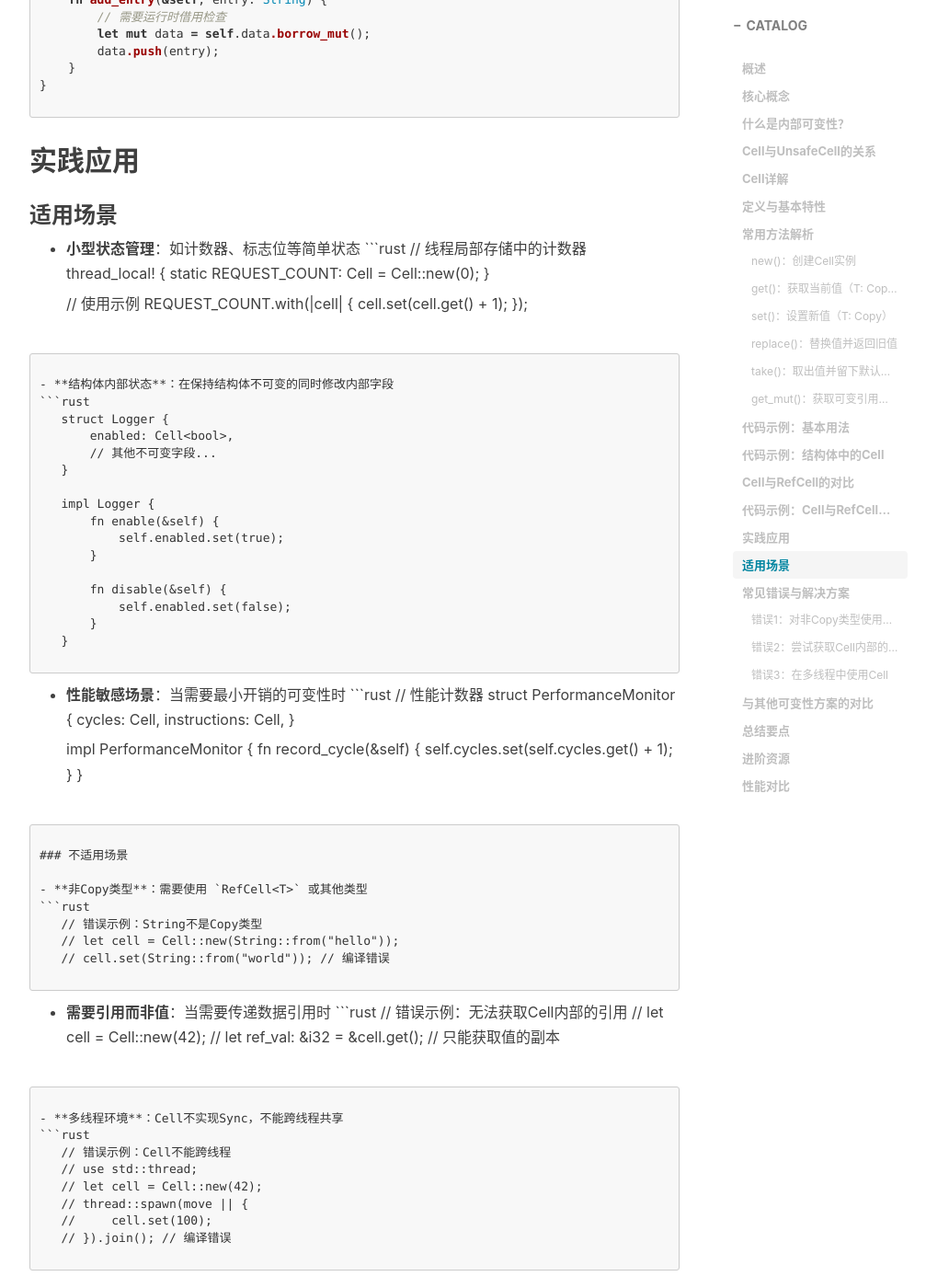
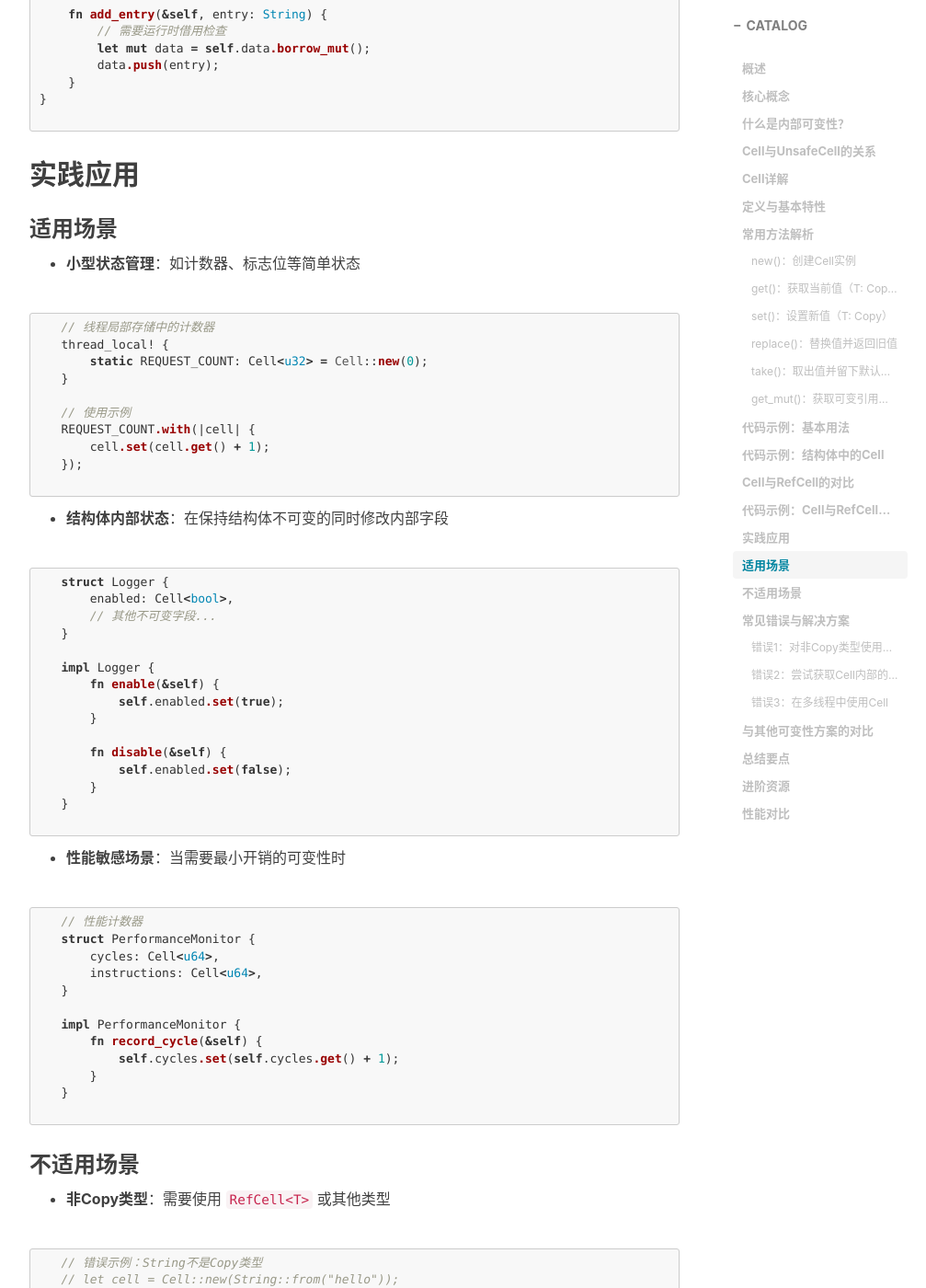
Before and after one commit to VincentZhangy/vlor.github.io, a Jekyll site: the page built from _posts/2025-11-25-Rust 之 cell 相关详解.md, in a window 1280 px wide and 1400 px high, scrolled down 5252 px. Shown: the whole window at 92% size, without its empty margins (233-1240 px from the left). Built offline with Jekyll 4.4.1, drawn with Linux system fonts in a browser that asks for light colours; nearby versions of some CDN libraries; comment, search, counter and statistics services are not loaded; some of the changed text lies outside the part shown.

Commit message:
cell blog update

````diff
--- a/_posts/2025-11-25-Rust 之 cell 相关详解.md
+++ b/_posts/2025-11-25-Rust 之 cell 相关详解.md
@@ -62,7 +62,11 @@ pub struct Cell<T> {
 
 **关键特性**：
 
-- **仅适用于Copy类型**：要求 `T: Copy`（除了 `get_mut()` 方法）- **值语义**：通过复制/替换而非引用操作数据- **无运行时开销**：不进行借用检查，无panic风险- **单线程使用**：不实现 `Sync`，不能跨线程共享
+- **仅适用于Copy类型**：要求 `T: Copy`（除了 `get_mut()` 方法）
+- **值语义**：通过复制/替换而非引用操作数据
+- **无运行时开销**：不进行借用检查，无panic风险-
+- **单线程使用**：不实现 `Sync`，不能跨线程共享
+
 ### 常用方法解析
 
 #### new()：创建Cell实例
@@ -238,6 +242,7 @@ impl Cache {
 ### 适用场景
 
 - **小型状态管理**：如计数器、标志位等简单状态
+
 ```rust
    // 线程局部存储中的计数器
    thread_local! {
@@ -252,6 +257,7 @@ impl Cache {
 ```
 
 - **结构体内部状态**：在保持结构体不可变的同时修改内部字段
+
 ```rust
    struct Logger {
        enabled: Cell<bool>,
@@ -271,6 +277,7 @@ impl Cache {
 ```
 
 - **性能敏感场景**：当需要最小开销的可变性时
+
 ```rust
    // 性能计数器
    struct PerformanceMonitor {
@@ -289,6 +296,7 @@ impl Cache {
 ### 不适用场景
 
 - **非Copy类型**：需要使用 `RefCell<T>` 或其他类型
+
 ```rust
    // 错误示例：String不是Copy类型
    // let cell = Cell::new(String::from("hello"));
@@ -297,6 +305,7 @@ impl Cache {
 ```
 
 - **需要引用而非值**：当需要传递数据引用时
+
 ```rust
    // 错误示例：无法获取Cell内部的引用
    // let cell = Cell::new(42);
@@ -305,6 +314,7 @@ impl Cache {
 ```
 
 - **多线程环境**：Cell不实现Sync，不能跨线程共享
+
 ```rust
    // 错误示例：Cell不能跨线程
    // use std::thread;
@@ -374,10 +384,20 @@ thread::spawn(move || { // ❌ Cell不能在线程间传递
 
 ## 总结要点
 
-- **Cell专为Copy类型设计**，通过值语义实现内部可变性- **无运行时开销**，不进行借用检查，性能优于RefCell- **不可跨线程使用**，不实现Sync trait- **核心方法**： `get()`/ `set()` 用于值访问， `replace()`/ `take()` 用于值替换- **适用场景**：简单状态管理、计数器、标志位等轻量级可变需求- **底层依赖**：所有功能基于 `UnsafeCell<T>` 实现，完全安全
+- **Cell专为Copy类型设计**，通过值语义实现内部可变性
+- **无运行时开销**，不进行借用检查，性能优于RefCell
+- **不可跨线程使用**，不实现Sync trait
+- **核心方法**： `get()`/ `set()` 用于值访问， `replace()`/ `take()` 用于值替换
+- **适用场景**：简单状态管理、计数器、标志位等轻量级可变需求
+- **底层依赖**：所有功能基于 `UnsafeCell<T>` 实现，完全安全
+
 ## 进阶资源
 
-- [Rust官方文档 - Cell](https://doc.rust-lang.org/std/cell/struct.Cell.html)- [Rustonomicon - 内部可变性](https://doc.rust-lang.org/nomicon/interior-mutability.html)- [Rust标准库源码 - cell.rs](https://github.com/rust-lang/rust/blob/master/library/std/src/cell.rs)- [Rust By Example - 内部可变性](https://doc.rust-lang.org/rust-by-example/scope/borrow/interior_mutable.html)
+- [Rust官方文档 - Cell](https://doc.rust-lang.org/std/cell/struct.Cell.html)
+- [Rustonomicon - 内部可变性](https://doc.rust-lang.org/nomicon/interior-mutability.html)
+- [Rust标准库源码 - cell.rs](https://github.com/rust-lang/rust/blob/master/library/std/src/cell.rs)
+- [Rust By Example - 内部可变性](https://doc.rust-lang.org/rust-by-example/scope/borrow/interior_mutable.html)
+
 ## 性能对比
 
 | 操作 | Cell | RefCell | Mutex |
````
